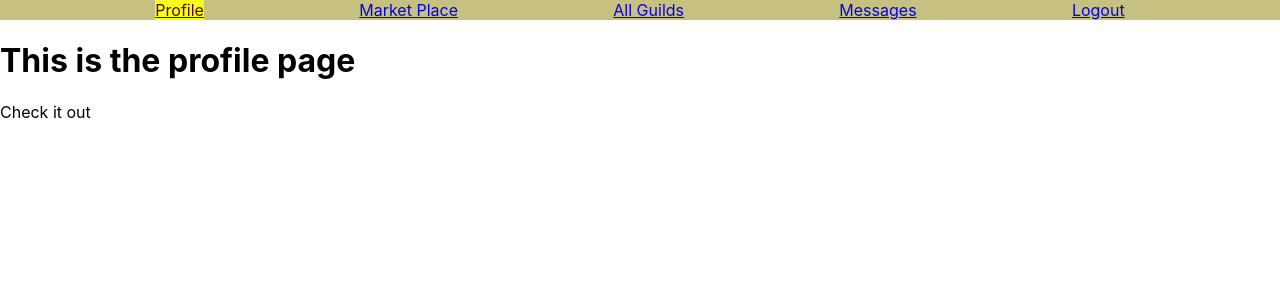
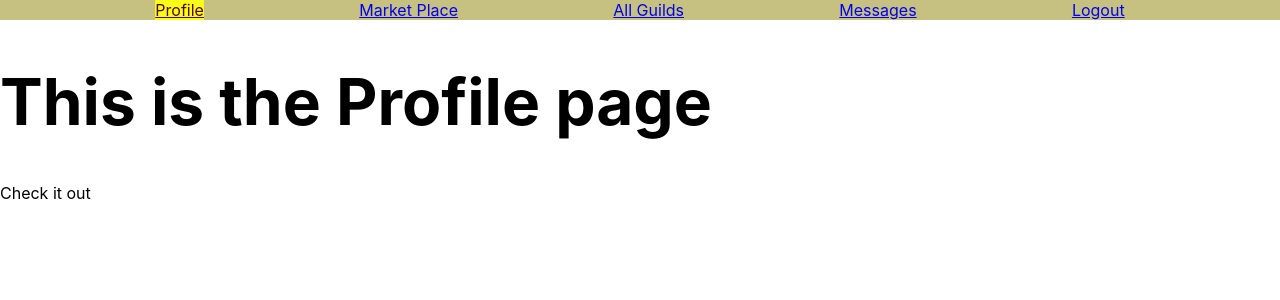
Before and after one commit to srahim457/capstone, a React (Create React App) app in the folder guilds/: page /profile in a window 1280 px wide. Shown: the top 300 px of the page. Built offline with nearby package versions, Linux system fonts and the light colour scheme.

Commit message:
more components

```diff
--- a/guilds/src/App.js
+++ b/guilds/src/App.js
@@ -3,8 +3,6 @@ import {
   BrowserRouter,
   HashRouter as Router,
   Route,
-  Link,
-  NavLink,
   Switch
 } from 'react-router-dom';
 
--- a/guilds/src/Components/Navigation.js
+++ b/guilds/src/Components/Navigation.js
@@ -3,6 +3,7 @@ import { Route, NavLink, BrowserRouter } from 'react-router-dom';
 import '../Navigation.css';
 import MarketPlace from './MarketPlace';
 import Profile from './Profile.js';
+
 //add & import routes within content div
 const Navigation = () => {
   return (
--- a/guilds/src/Components/Profile.js
+++ b/guilds/src/Components/Profile.js
@@ -1,12 +1,20 @@
 import React, { Component } from 'react';
 import Navigation from './Navigation';
 import { Link } from 'react-router-dom';
+
+function Nombre(props) {
+  return <h1>This is the {props.name} page</h1>;
+}
+
+const element = <Nombre name='Profile' />;
 
 class Profile extends Component {
   render() {
     return (
       <div>
-        <h1>This is the profile page </h1>
+        <h1>
+          <Nombre name='Profile' />
+        </h1>
         <p>Check it out</p>
       </div>
     );
--- a/guilds/src/MarketPlace.css
+++ b/guilds/src/MarketPlace.css
@@ -15,9 +15,13 @@
   flex-direction: row;
   flex-wrap: wrap;
   color: #f3e055;
+  background-color: #3b000b;
 }
 .title {
   display: flex;
   justify-content: center;
   color: #f3e055;
 }
+.body {
+  background-color: #570415;
+}
--- a/guilds/src/components/Items.js
+++ b/guilds/src/components/Items.js
@@ -1,8 +1,10 @@
 import React, { Component } from 'react';
+import CreateListing from './CreateListing';
 
 class Items extends Component {
+  super();
   render() {
-    return <h1>This is an Item</h1>;
+    return <h1>This is an {this.props.name} Component</h1>;
   }
 }
 
```
Also changed, not shown: guilds/src/components/CreateListing.js (added, +9 -0 lines).
